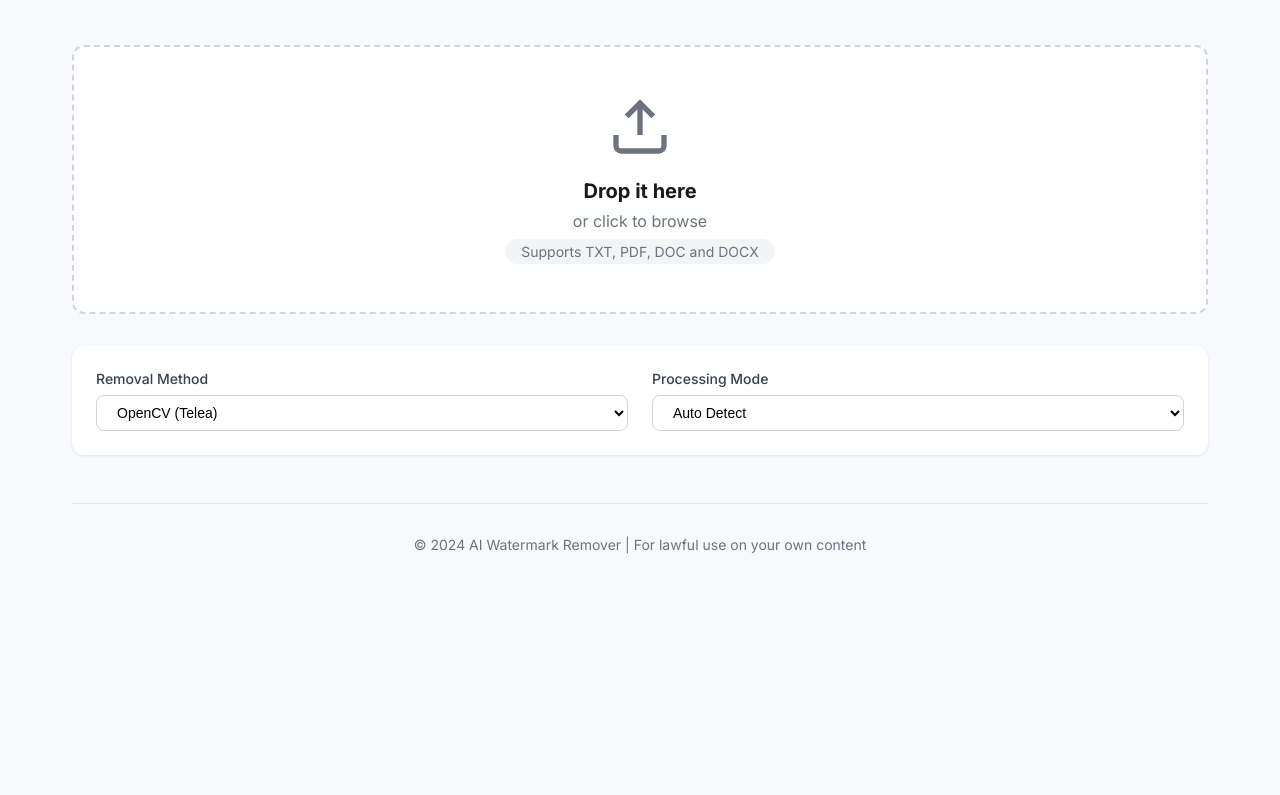
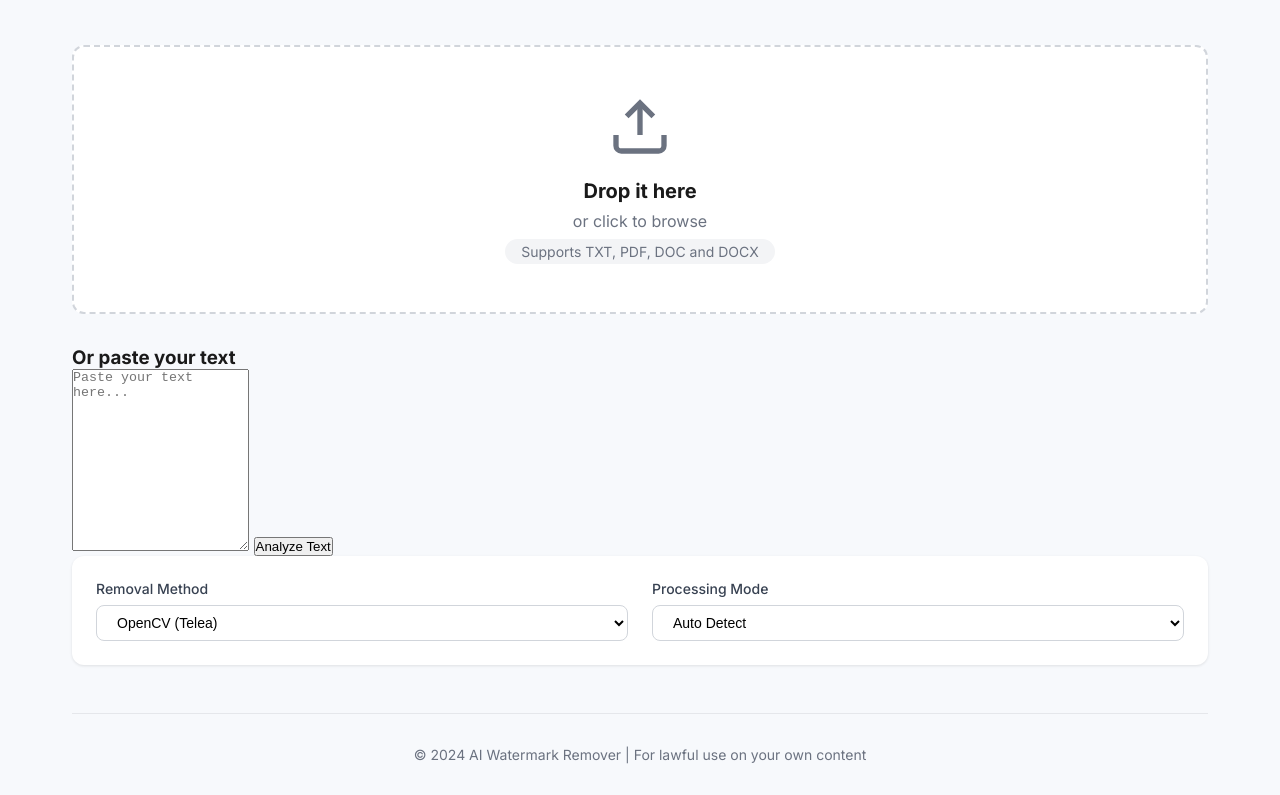
Before and after one commit to malihae/Claude-AI-watermark-remover, a plain HTML site: page index.html in a window 1280 px wide. Shown: the part 112-907 px from the top of the page. Before the commit the page ends 800 px from the top, so only its background shows below. Drawn offline with Linux system fonts and the light colour scheme.

Commit message:
Add text input section for user input
Added a text input section with a textarea and analyze button.

```diff
--- a/index.html
+++ b/index.html
@@ -43,7 +43,19 @@
                     </div>
                 </div>
             </section>
+           <div class="text-input-section">
+    <h3>Or paste your text</h3>
 
+    <textarea
+        id="textInput"
+        placeholder="Paste your text here..."
+        rows="12"
+    ></textarea>
+
+    <button id="analyzeTextBtn" type="button">
+        Analyze Text
+    </button>
+</div>
             <!-- Settings Section -->
             <section class="settings-section">
                 <div class="settings-grid">
```
